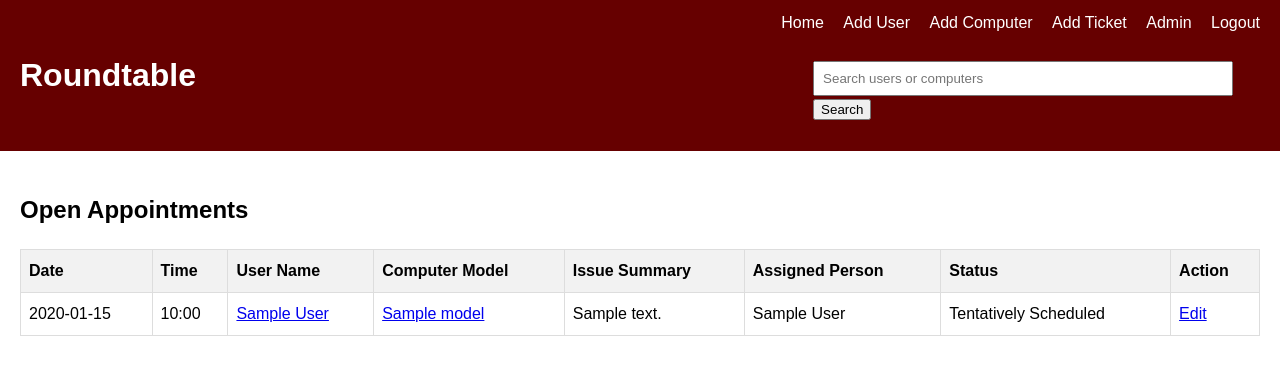
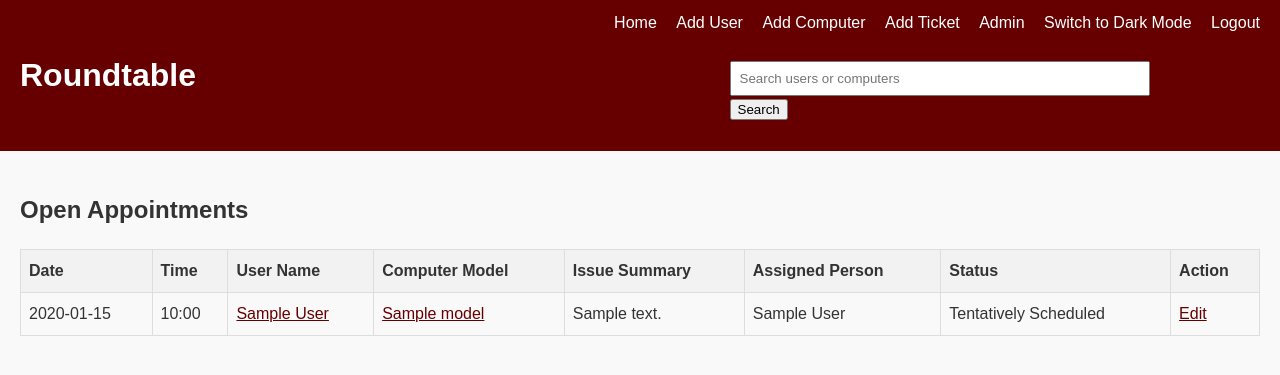
Before and after one commit to vpsylos/roundtable, a Flask app: page / in a window 1280 px wide. Shown: the top 375 px of the page. Run offline with Flask 3, Linux system fonts and the light colour scheme; a user stored in the database is signed in; tables that the repository leaves empty hold one stand-in row (values such as "Sample post"); parts of the project's set-up code (start-up, migrations or seed data) failed here and were passed over.

Commit message:
Testing light/dark mode toggle on home.html

```diff
--- /dev/null
+++ b/static/script.js
@@ -0,0 +1,39 @@
+// static/script.js
+
+window.onload = function() {
+    const themeToggle = document.getElementById('theme-toggle');
+    const body = document.body;
+
+    const storedTheme = localStorage.getItem('theme');
+    if (storedTheme === 'dark-mode') {
+    body.classList.add('dark-mode');
+    }
+
+    themeToggle.addEventListener('click', () => {
+    body.classList.toggle('dark-mode');
+    localStorage.setItem('theme', body.classList.contains('dark-mode') ? 'dark-mode' : 'light-mode');
+    updateThemeText();
+    });
+
+    function updateThemeText() {
+        if (body.classList.contains('dark-mode')) {
+            themeToggle.textContent = 'Switch to Light Mode';
+            document.documentElement.style.setProperty('--primary-color', '#fff');
+            document.documentElement.style.setProperty('--background-color', '#333');
+            document.documentElement.style.setProperty('--text-color', '#fff');
+            document.documentElement.style.setProperty('--table-header-color', '#333');
+            document.documentElement.style.setProperty('--link-color', '#fff');
+            document.documentElement.style.setProperty('--link--hover-color', '#eee');
+        } else {
+            themeToggle.textContent = 'Switch to Dark Mode';
+            document.documentElement.style.setProperty('--primary-color', '#333');
+            document.documentElement.style.setProperty('--background-color', '#f9f9f9');
+            document.documentElement.style.setProperty('--text-color', '#333');
+            document.documentElement.style.setProperty('--table-header-color', '#f2f2f2');
+            document.documentElement.style.setProperty('--link-color', '#660000');
+            document.documentElement.style.setProperty('--link--hover-color', '#550000');
+        }
+    }
+
+    updateThemeText();
+}
--- a/static/style.css
+++ b/static/style.css
@@ -2,6 +2,8 @@ body {
     font-family: Arial, sans-serif;
     line-height: 1.6;
     margin: 0;
+    background-color: var(--background-color);
+    color: var(--text-color);
 }
 
 header {
@@ -50,7 +52,15 @@ th, td {
 }
 
 th {
-    background-color: #f2f2f2;
+    background-color: var(--table-header-color);
+}
+
+main a {
+    color: var(--link-color);
+}
+
+main a:hover {
+    color: var(--link-hover-color);
 }
 
 form {
@@ -79,7 +89,7 @@ input[type="submit"] {
     display: block;
     width: 100%;
     padding: 10px;
-    background-color: #4CAF50;
+    background-color: #660000;
     color: white;
     border: none;
     cursor: pointer;
@@ -87,7 +97,7 @@ input[type="submit"] {
 }
 
 input[type="submit"]:hover {
-    background-color: #45a049;
+    background-color: #550000;
 }
 
 .flash {
--- a/templates/home.html
+++ b/templates/home.html
@@ -5,6 +5,7 @@
     <meta name="viewport" content="width=device-width, initial-scale=1.0">
     <title>University Tech Support</title>
     <link rel="stylesheet" href="{{ url_for('static', filename='style.css') }}">
+    <script src="{{ url_for('static', filename='script.js') }}"></script>
 </head>
 <body>
     <header>
@@ -15,6 +16,7 @@
             <a href="{{ url_for('add_computer') }}">Add Computer</a>
             <a href="{{ url_for('add_ticket') }}">Add Ticket</a>
             <a href="{{ url_for('admin') }}">Admin</a>
+            <a id="theme-toggle" href="#">Switch to Dark Mode</a>
             <a href="{{ url_for('logout') }}">Logout</a>
             <form action="{{ url_for('search') }}" method="get">
                 <input type="text" name="q" placeholder="Search users or computers" value="{{ query }}">
```
